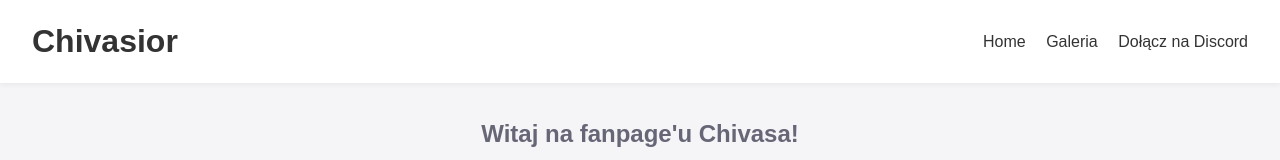
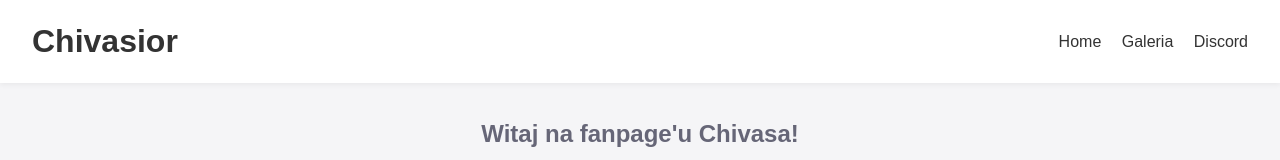
Before and after one commit to chivasior042/chivasior042.github.io, a plain HTML site: page index.html in a window 1280 px wide. Shown: the top 160 px of the page. Drawn offline with Linux system fonts and the light colour scheme.

Commit message:
Update index.html

```diff
--- a/index.html
+++ b/index.html
@@ -12,7 +12,7 @@
     <nav>
       <a href="index.html">Home</a>
       <a href="gallery.html">Galeria</a>
-      <a href="#" id="discord-btn">Dołącz na Discord</a>
+      <a href="#" id="discord-btn">Discord</a>
     </nav>
   </header>
 
```
